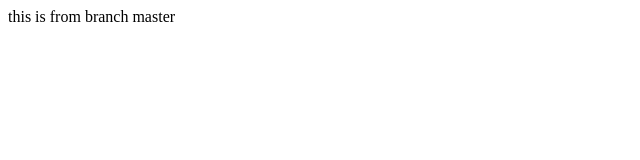
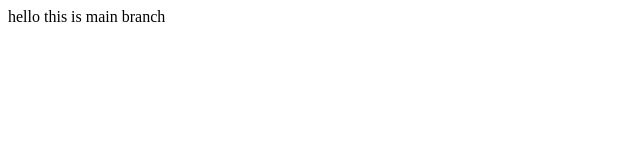
Before and after one commit to ParthKaretiya/Git, a plain HTML site: page index.html in a window 1280 px wide. Shown: the full height of the page, 0-640 px from the left. Drawn offline with Linux system fonts and the light colour scheme.

Commit message:
changes from main

```diff
--- a/index.html
+++ b/index.html
@@ -6,6 +6,6 @@
     <title>Document</title>
 </head>
 <body>
-    this  is from branch master
+    hello this is main branch
 </body>
 </html>
```
